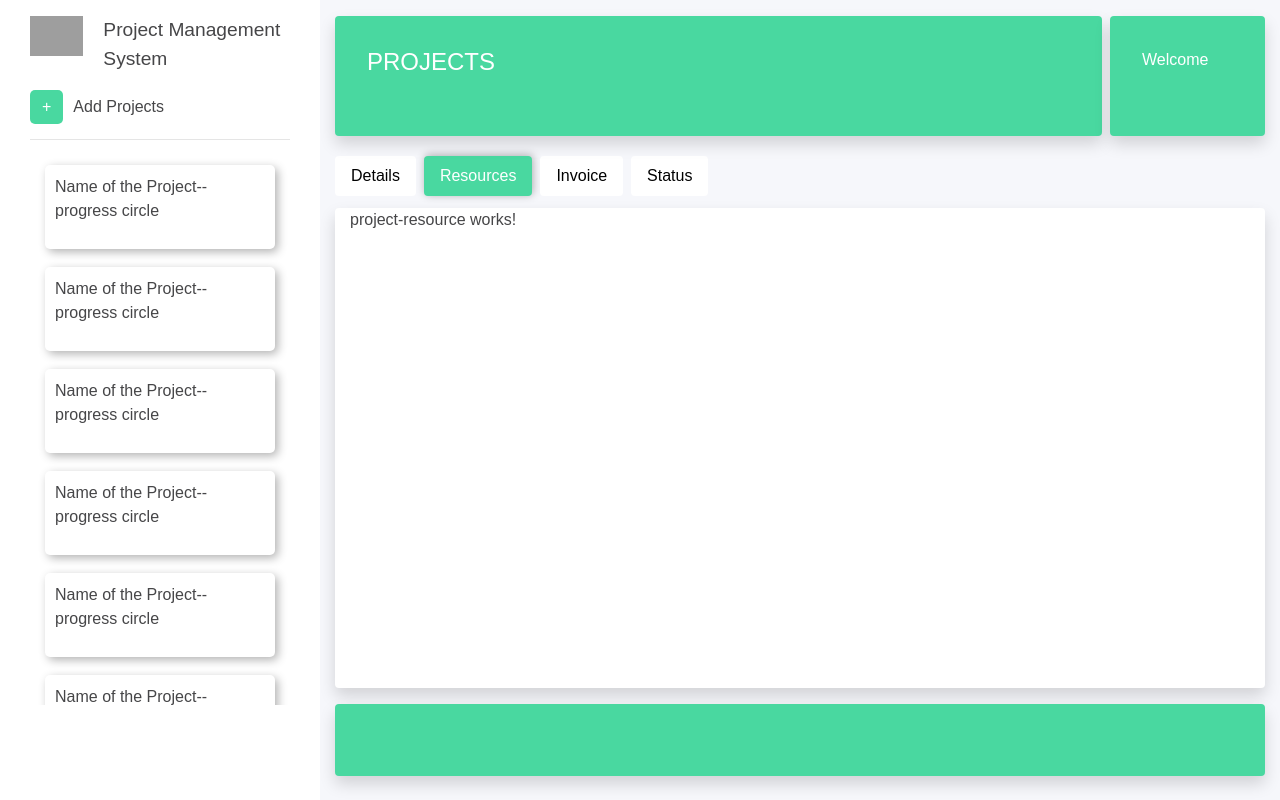
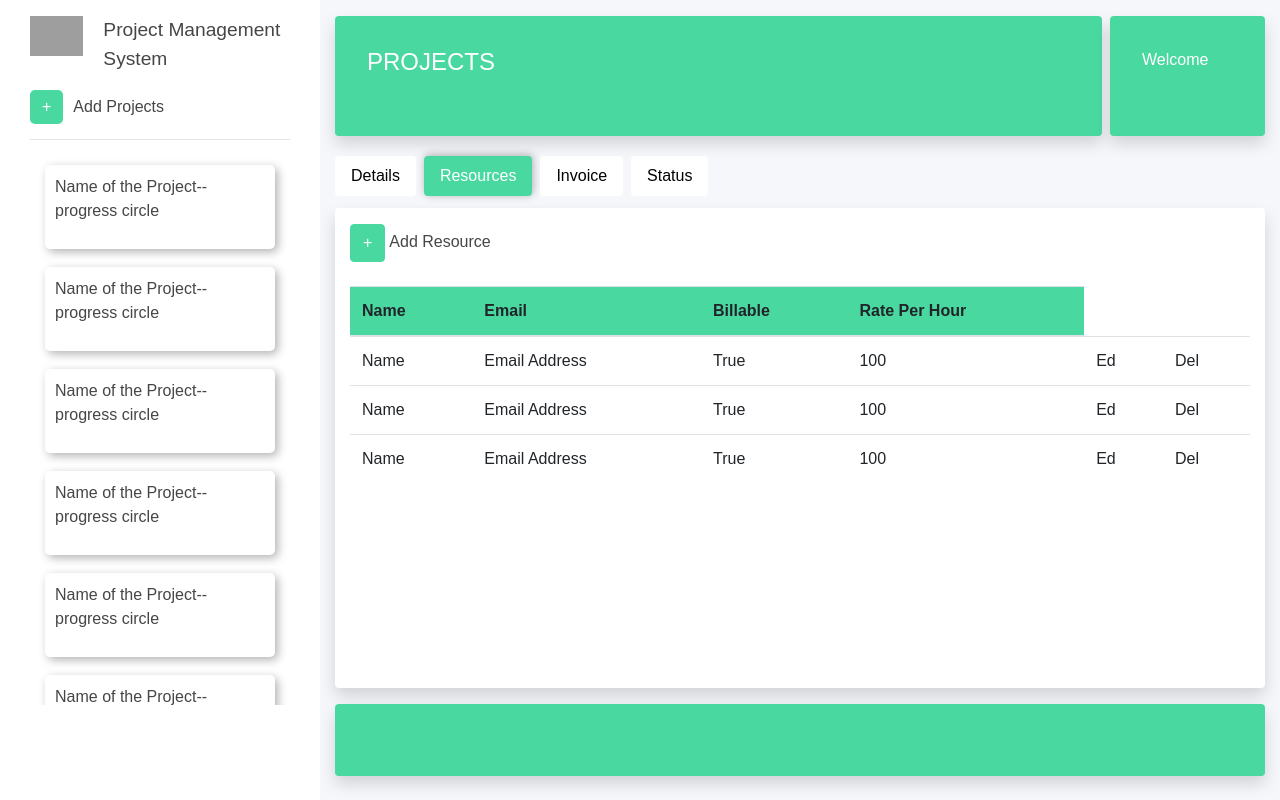
Before and after one commit to ssidharth001/Project-Management-Angular, an Angular app: page /resource in a window 1280 px wide. Built offline with nearby package versions, Linux system fonts and the light colour scheme; grey boxes are pictures that could not be loaded.

Commit message:
Add resource tab

```diff
--- a/src/app/project-tabs/project-resource/project-resource.component.css
+++ b/src/app/project-tabs/project-resource/project-resource.component.css
@@ -0,0 +1,4 @@
+.btn-primary {
+    background-color:#49d8a0 !important;
+    border-color: #49d8a0;
+}
--- a/src/app/project-tabs/project-resource/project-resource.component.html
+++ b/src/app/project-tabs/project-resource/project-resource.component.html
@@ -1 +1,40 @@
-<p>project-resource works!</p>
+<div class="mt-3"><button class="btn btn-primary mr-1">+</button>Add Resource</div>
+<table class="mt-4 table">
+    <thead>
+        <tr>
+            <th class="bg-success">Name</th>
+            <th class="bg-success">Email</th>
+            <th class="bg-success">Billable</th>
+            <th class="bg-success">Rate Per Hour</th>
+        </tr>
+    </thead>
+
+<!-- Dynamically populate table body -->
+    <tbody>
+        <tr>
+            <td>Name</td>
+            <td>Email Address</td>
+            <td>True</td>
+            <td>100</td>
+            <td>Ed</td>
+            <td>Del</td>
+
+        </tr>
+        <tr>
+            <td>Name</td>
+            <td>Email Address</td>
+            <td>True</td>
+            <td>100</td>
+            <td>Ed</td>
+            <td>Del</td>
+        </tr>
+        <tr>
+            <td>Name</td>
+            <td>Email Address</td>
+            <td>True</td>
+            <td>100</td>
+            <td>Ed</td>
+            <td>Del</td>
+        </tr>
+    </tbody>
+</table>
```
